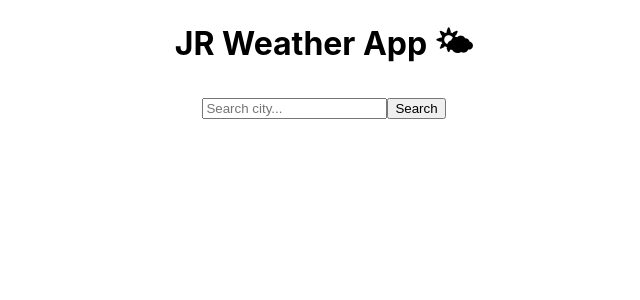
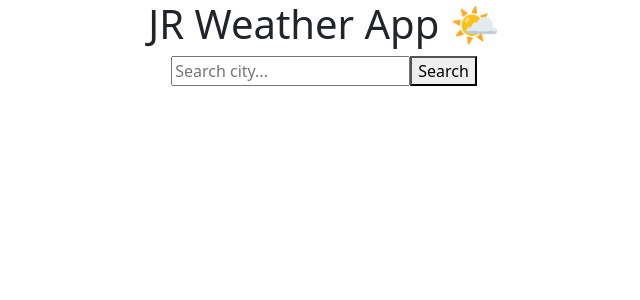
Before and after one commit to Mingen-Xiao/weather-app-react, a React (Create React App) app in the folder weather-app-react/: page / in a window 1280 px wide. Shown: the top 300 px of the page, without its empty margins (316-956 px from the left). Built offline with nearby package versions, Linux system fonts and the light colour scheme; the HTML template or start-up script is replaced by a standard one.

Commit message:
Separating and styling components

```diff
--- a/weather-app-react/package.json
+++ b/weather-app-react/package.json
@@ -6,7 +6,9 @@
     "@testing-library/jest-dom": "^5.16.5",
     "@testing-library/react": "^13.4.0",
     "@testing-library/user-event": "^13.5.0",
+    "bootstrap": "^5.3.0",
     "react": "^18.2.0",
+    "react-bootstrap": "^2.7.4",
     "react-dom": "^18.2.0",
     "react-scripts": "5.0.1",
     "web-vitals": "^2.1.4"
--- a/weather-app-react/src/App.js
+++ b/weather-app-react/src/App.js
@@ -1,6 +1,7 @@
 // import logo from './logo.svg';
 import './App.css';
 import Weather from './components/Weather/Weather.js';
+import 'bootstrap/dist/css/bootstrap.min.css';
 
 function App() {
   return (
--- /dev/null
+++ b/weather-app-react/src/components/Weather/SearchCity/SearchCity.js
@@ -0,0 +1,38 @@
+import './SearchCity.css';
+import { fetchWeatherByCity } from '../../../services/weatherService';
+import {useState} from 'react';
+
+const SearchCity = (props) => {
+
+    const [city, setCity] = useState('');
+
+    // read user input
+    const onCityInputChange = (event) => {
+        // event.target.value shows the user input
+        const value = event.target.value;
+        // set the value to 'city'
+
+        setCity(value);
+    }
+
+    // function when click the search button
+    // async...await：'promise'的一个语法
+    // async：会把这个function return的所有东西放到'promise'里
+    const onSearchButtonClick = async () => {
+        const weatherData = await fetchWeatherByCity(city);
+        // setWeather(weatherData);
+        props.search(weatherData);
+    }
+
+    return (
+        <div>
+            {/* the value is 'city', with the onChange function when user input something */}
+            <input type='text' placeholder='Search city...' value={city} onChange={onCityInputChange}/>
+            {/* onClick: call function when clicked */}
+            <button onClick={onSearchButtonClick}>Search</button>
+        </div>
+    );
+}
+
+
+export default SearchCity;
--- a/weather-app-react/src/components/Weather/Weather.js
+++ b/weather-app-react/src/components/Weather/Weather.js
@@ -1,24 +1,27 @@
 import './Weather.css';
 import {useState} from 'react';
+import { fetchWeatherByCity } from '../../services/weatherService';
+import WeatherResult from './WeatherResult/WeatherResult';
+import SearchCity from './SearchCity/SearchCity';
 
-const API_KEY = 'e32ccd46634145978b655340231506';
+// main function
+const Weather = () => {
+    const [weather, setWeather] = useState(undefined); // nullable value: ''(for String), null(有东西，只不过现在没有), undefined(无符合内容)
 
-const URL = `http://api.weatherapi.com/v1/current.json?key=${API_KEY}&q=Beijing&aqi=no`;
+    const onSearch = (weatherData) => {
+        setWeather(weatherData);
+    }
 
 
-const Weather = () => {
-    const [city, setCity] = useState('');
-    const onCityInputChange = (event) => {
-        const value = event.target.value;
-        setCity(value);
-    }
+
 
     return (
         <div>
             <h1>JR Weather App 🌤</h1>
-            <input type='text' placeholder='Search city...' value={city} onChange={onCityInputChange}/>
-            <button>Search</button>
-
+            <SearchCity search={onSearch}/>
+            {/* 以下语法=：weather ? <WeatherResult weather={weather}/> : null */}
+            {/* 即：只有weather为true才返回后面的，否则返回null */}
+            {weather && <WeatherResult weather={weather}/>}
         </div>
     );
 }
--- /dev/null
+++ b/weather-app-react/src/components/Weather/WeatherResult/WeatherResult.js
@@ -0,0 +1,14 @@
+import './WeatherResult.css';
+
+const WeatherResult = (props) => {
+    return (
+        // JSON.stringify：将 JavaScript 值转换为 JSON 字符串
+        <div>
+            {JSON.stringify(props.weather)}
+        </div>
+
+    );
+}
+
+
+export default WeatherResult;
--- /dev/null
+++ b/weather-app-react/src/services/weatherService.js
@@ -0,0 +1,26 @@
+// copied API KEY from website Weather Api
+const API_KEY = 'e32ccd46634145978b655340231506';
+
+// copied URL link from website Weather Api
+const FETCH_CITY_WEATHER_URL = `http://api.weatherapi.com/v1/current.json`;
+
+export const fetchWeatherByCity = async (city) => {
+    const url = new URL(FETCH_CITY_WEATHER_URL);
+
+    // 把key放进URL，实现参数化Parameter，如`http://api.weatherapi.com/v1/current.json?key=${API_KEY}&q=Beijing&aqi=no`
+    url.searchParams.append('key', API_KEY);
+    url.searchParams.append('q', city);
+    url.searchParams.append('aqi', 'false');
+
+    // 'fetch' return一个什么类型的东西？: promise（一个用来处理异步请求的东西）
+    // await：把fetch里面的一个参数直接拿出来
+    const response = await fetch(url);
+    // .json()这个function还会return一个'promise'
+    // console.log(response.json());
+    // 相当于要return两个promise才会拿到URL里面的payload信息
+    const data = await response.json();
+    console.log(data);
+
+    return data;
+
+}
```
Also changed, not shown: weather-app-react/src/components/Weather/SearchCity/SearchCity.css (added), weather-app-react/src/components/Weather/WeatherResult/WeatherResult.css (added), 1 other file (tests, documents, lock files or other folders).
